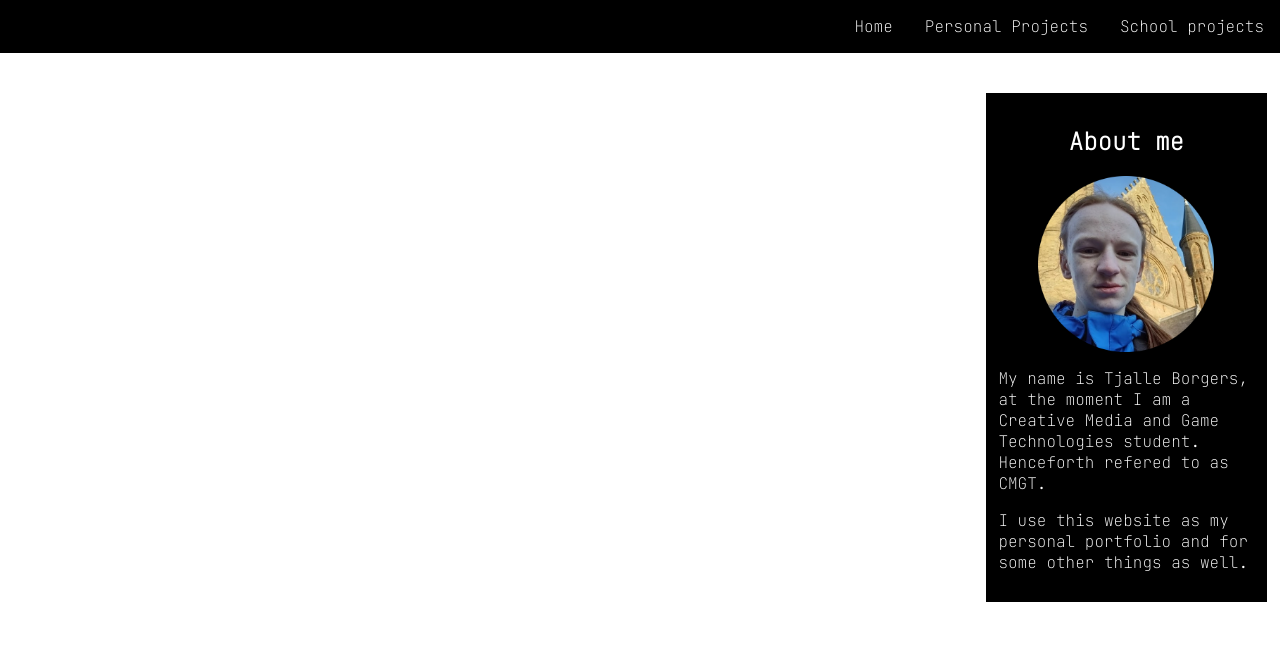
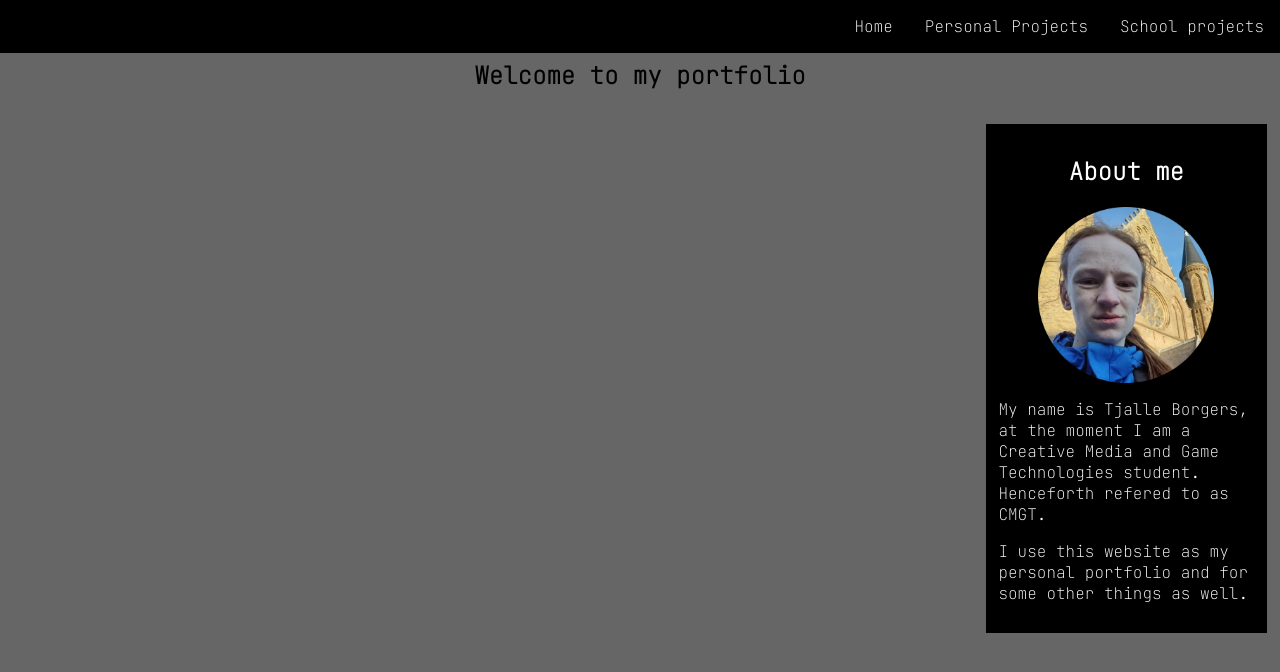
Before and after one commit to KronosTheTitan/KronosTheTitan.github.io, a plain HTML site: page index.html in a window 1280 px wide. Drawn offline with Linux system fonts and the light colour scheme.

```diff
--- a/css/style.css
+++ b/css/style.css
@@ -2,6 +2,7 @@
 
 body{
     font-family: 'JetBrains Mono', monospace;
+    background: #666666;
     margin: 0px;
 }
 
@@ -14,6 +15,7 @@
 }
 li{
     float: right;
+    border-left: #333333;
 }
 li a{
     display: block;
@@ -50,5 +52,8 @@
 }
 
 main{
-    min-width: 80%;
+
 }
+.startScreen{
+    text-align: center;
+}
--- a/index.html
+++ b/index.html
@@ -18,6 +18,10 @@
                 </ul>
             </nav>
         </header>
+        <main>
+            <section class="startScreen">
+                <h1>Welcome to my portfolio</h1>
+            </section>
             <aside>
                 <h1>About me</h1>
                 <figure>
@@ -26,8 +30,6 @@
                 <p>My name is Tjalle Borgers, at the moment I am a Creative Media and Game Technologies student. Henceforth refered to as CMGT.</p>
                 <p>I use this website as my personal portfolio and for some other things as well.</p>
             </aside>
-        <main>
-
         </main>
     </body>
 </html>
```
Lines whose indentation alone changed are shown as unchanged.
